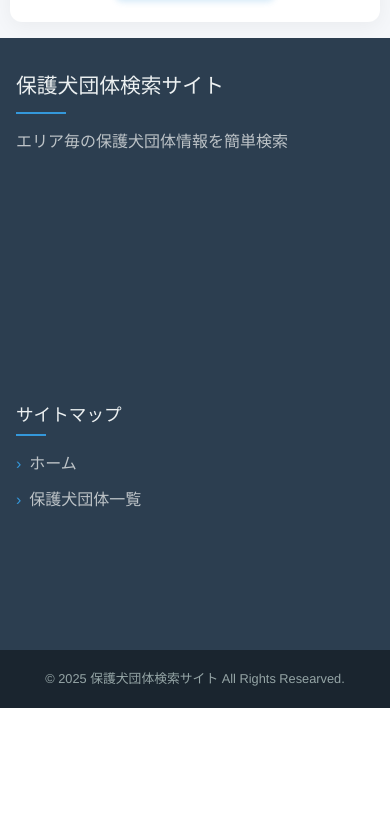
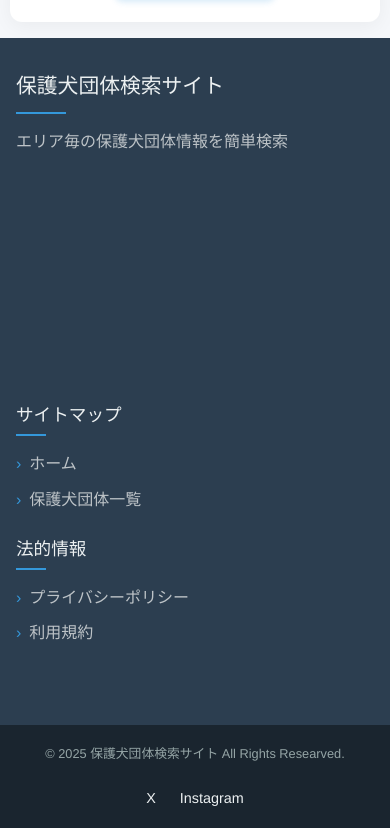
Before and after one commit to yasu0903/hogo_dog, a React (Vite) app: page / in a window 390 px wide. Shown: the part 1071-1899 px from the top of the page. Before the commit the page ends 1779 px from the top, so only its background shows below. Built offline with nearby package versions, Linux system fonts and the light colour scheme.

Commit message:
fix: Footer

```diff
--- a/src/components/common/Footer/Footer.module.css
+++ b/src/components/common/Footer/Footer.module.css
@@ -12,7 +12,7 @@
   display: flex;
   flex-wrap: wrap;
   justify-content: space-between;
-  padding: 0 2rem 2.5rem;
+  padding: 0 2rem 2rem;
 }
 
 .logoSection {
@@ -44,14 +44,17 @@
   line-height: 1.5;
 }
 
-.links {
+/* サイトマップと法的情報の横並び用スタイル */
+.linksContainer {
   display: flex;
-  flex-wrap: wrap;
-  gap: 3rem;
+  gap: 4rem; /* 間隔を広く取る */
+}
+
+.linkColumn {
+  flex-basis: auto;
 }
 
 .linkSection {
-  flex-basis: 200px;
   margin-bottom: 1.5rem;
 }
 
@@ -99,10 +102,65 @@
   color: #3498db;
 }
 
+/* 問い合わせ先スタイル */
+.contactSection {
+  flex-basis: 300px;
+}
+
+.contactSection h3 {
+  font-size: 1.1rem;
+  margin-bottom: 1rem;
+  position: relative;
+  padding-bottom: 0.5rem;
+}
+
+.contactSection h3::after {
+  content: '';
+  position: absolute;
+  bottom: 0;
+  left: 0;
+  width: 30px;
+  height: 2px;
+  background-color: #3498db;
+}
+
+.contactSection ul {
+  list-style: none;
+  padding: 0;
+  margin: 0;
+}
+
+.contactSection li {
+  margin-bottom: 0.7rem;
+}
+
+.contactSection a {
+  color: #bdc3c7;
+  text-decoration: none;
+  transition: color 0.2s;
+}
+
+.contactSection a:hover {
+  color: #3498db;
+}
+
+.contactInfo {
+  color: #95a5a6;
+  font-size: 0.9rem;
+}
+
+/* フッター下部スタイル更新 */
 .bottom {
   background-color: #1a252f;
   padding: 1.5rem 2rem;
-  text-align: center;
+}
+
+.bottomContent {
+  max-width: 1200px;
+  margin: 0 auto;
+  display: flex;
+  justify-content: space-between;
+  align-items: center;
 }
 
 .copyright {
@@ -111,15 +169,46 @@
   margin: 0;
 }
 
+/* SNSリンクスタイル */
+.social {
+  display: flex;
+  gap: 1.5rem;
+}
+
+.socialIcon {
+  color: #ecf0f1;
+  font-size: 0.9rem;
+  transition: color 0.2s;
+  text-decoration: none;
+}
+
+.socialIcon:hover {
+  color: #3498db;
+}
+
 /* レスポンシブデザイン */
+@media (max-width: 992px) {
+  .content {
+    flex-direction: column;
+  }
+
+  .linksContainer {
+    margin-bottom: 2rem;
+  }
+}
+
 @media (max-width: 768px) {
   .content {
     padding: 0 1.5rem 2rem;
-    flex-direction: column;
   }
 
-  .links {
-    gap: 2rem;
+  .linksContainer {
+    flex-direction: column;
+    gap: 0;
+  }
+
+  .linkColumn {
+    margin-bottom: 0;
   }
 }
 
@@ -136,9 +225,13 @@
     font-size: 1.3rem;
   }
 
-  .links {
+  .bottomContent {
     flex-direction: column;
-    gap: 1.5rem;
+    gap: 1rem;
+  }
+
+  .social {
+    margin-top: 0.5rem;
   }
 
   .bottom {
--- a/src/components/common/Footer/index.jsx
+++ b/src/components/common/Footer/index.jsx
@@ -14,7 +14,8 @@ const Footer = () => {
           <p className={styles.tagline}>{FOOTER_MESSAGES.DESCRIPTION}</p>
         </div>
 
-        <div className={styles.links}>
+        <div className={styles.linksContainer}>
+          <div className={styles.linkColumn}>
             <div className={styles.linkSection}>
               <h3>{FOOTER_MESSAGES.SITEMAP}</h3>
               <ul>
@@ -23,10 +24,33 @@ const Footer = () => {
               </ul>
             </div>
           </div>
+
+          <div className={styles.linkColumn}>
+            <div className={styles.linkSection}>
+              <h3>{FOOTER_MESSAGES.LEGAL}</h3>
+              <ul>
+                <li><Link to="/privacy-policy">{FOOTER_MESSAGES.PRIVACY_POLICY}</Link></li>
+                <li><Link to="/terms-of-service">{FOOTER_MESSAGES.TERMS_OF_SERVICE}</Link></li>
+              </ul>
+            </div>
+          </div>
+        </div>
       </div>
 
       <div className={styles.bottom}>
+        <div className={styles.bottomContent}>
           <p className={styles.copyright}>&copy; {currentYear} {FOOTER_MESSAGES.COPYRIGHT}</p>
+
+          {/* SNSリンクを右端に配置 */}
+          <div className={styles.social}>
+            <a href={FOOTER_MESSAGES.X_URL} target="_blank" rel="noopener noreferrer" className={styles.socialIcon}>
+              X
+            </a>
+            <a href={FOOTER_MESSAGES.INSTAGRAM_URL} target="_blank" rel="noopener noreferrer" className={styles.socialIcon}>
+              Instagram
+            </a>
+          </div>
+        </div>
       </div>
     </footer>
   );
--- a/src/constants/locales/ja.js
+++ b/src/constants/locales/ja.js
@@ -19,6 +19,11 @@ export const FOOTER_MESSAGES = {
     HOME: 'ホーム',
     ORGANIZAIONS: '保護犬団体一覧',
     COPYRIGHT: '保護犬団体検索サイト All Rights Researved.',
+    LEGAL: '法的情報',
+    PRIVACY_POLICY: 'プライバシーポリシー',
+    TERMS_OF_SERVICE: '利用規約',
+    X_URL: 'https://x.com/yasuch',
+    INSTAGRAM_URL: 'https://www.instagram.com/yasuyuki.chida/',
 }
 
 export const HOME_MESSAGES = {
```
Also changed, not shown: 1 other file (tests, documents, lock files or other folders). Lines whose indentation alone changed are shown as unchanged.
